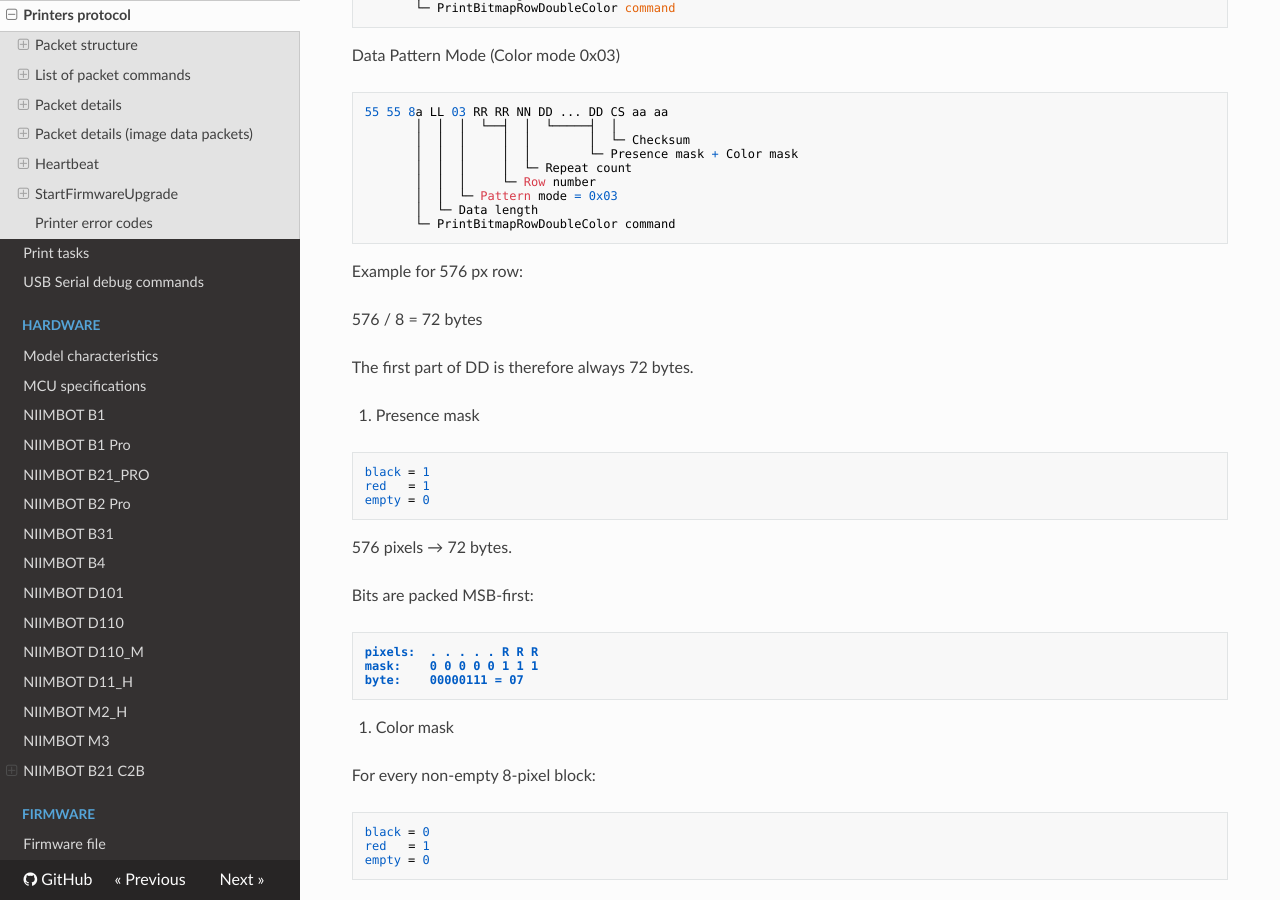
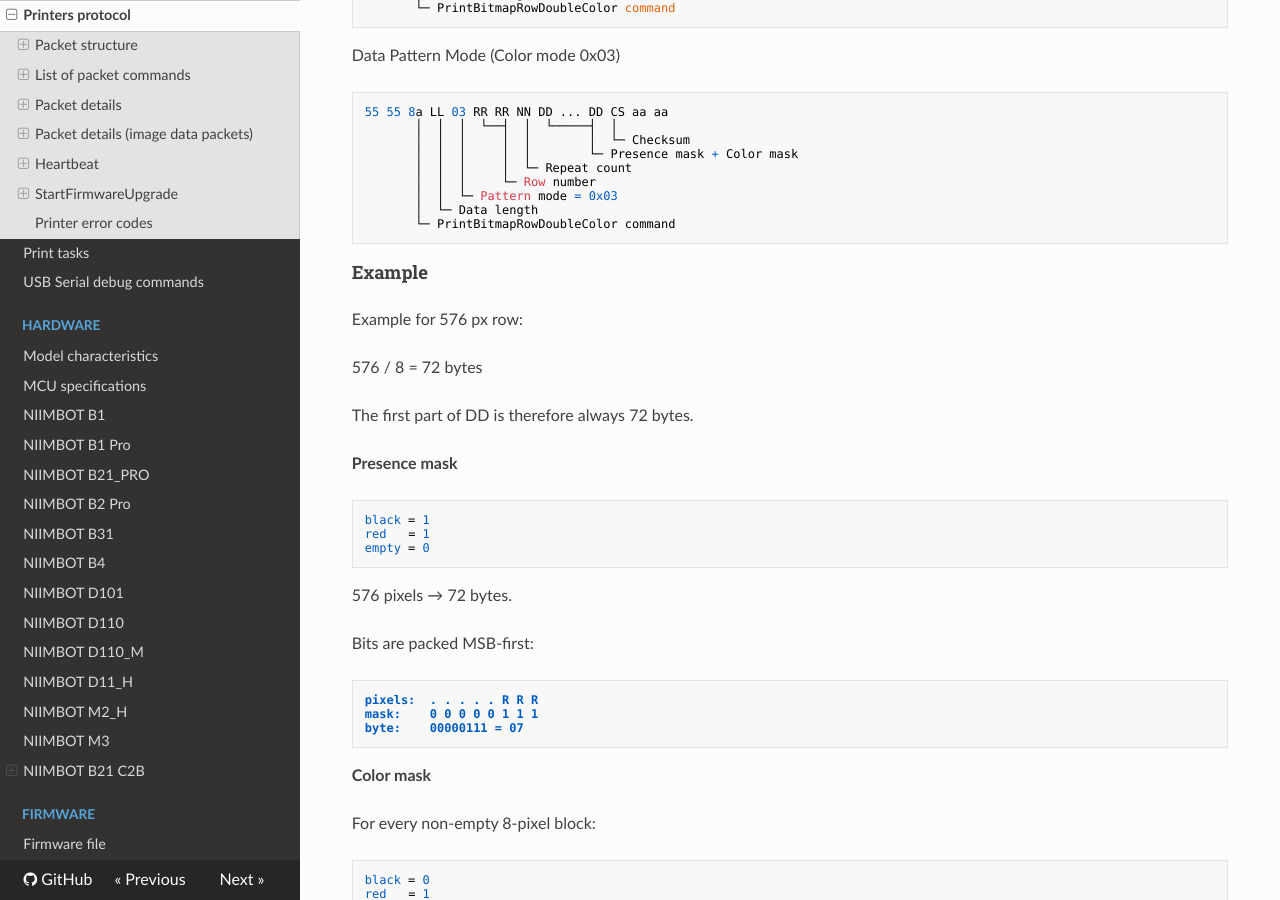
Before and after one commit to MultiMote/niimbot-wiki, an MkDocs documentation site: the page built from docs/interfacing/proto.md, in a window 1280 px wide and 900 px high, scrolled down 20864 px. Built offline with MkDocs 1.6.1, drawn with Linux system fonts in a browser that asks for light colours; nearby versions of some CDN libraries; some of the changed text lies outside the part shown.

Commit message:
Fix list

````diff
--- a/docs/interfacing/proto.md
+++ b/docs/interfacing/proto.md
@@ -995,13 +995,15 @@ Data Pattern Mode (Color mode 0x03)
        └─ PrintBitmapRowDoubleColor command
 ```
 
+#### Example
+
 Example for 576 px row:
 
 576 / 8 = 72 bytes
 
 The first part of DD is therefore always 72 bytes.
 
-1. Presence mask
+**Presence mask**
 
 ```
 black = 1
@@ -1019,7 +1021,7 @@ mask:    0 0 0 0 0 1 1 1
 byte:    00000111 = 07
 ```
 
-2. Color mask
+**Color mask**
 
 For every non-empty 8-pixel block:
 
````
Also changed, not shown: other parts of docs/interfacing/proto.md (+1 -1 lines).
